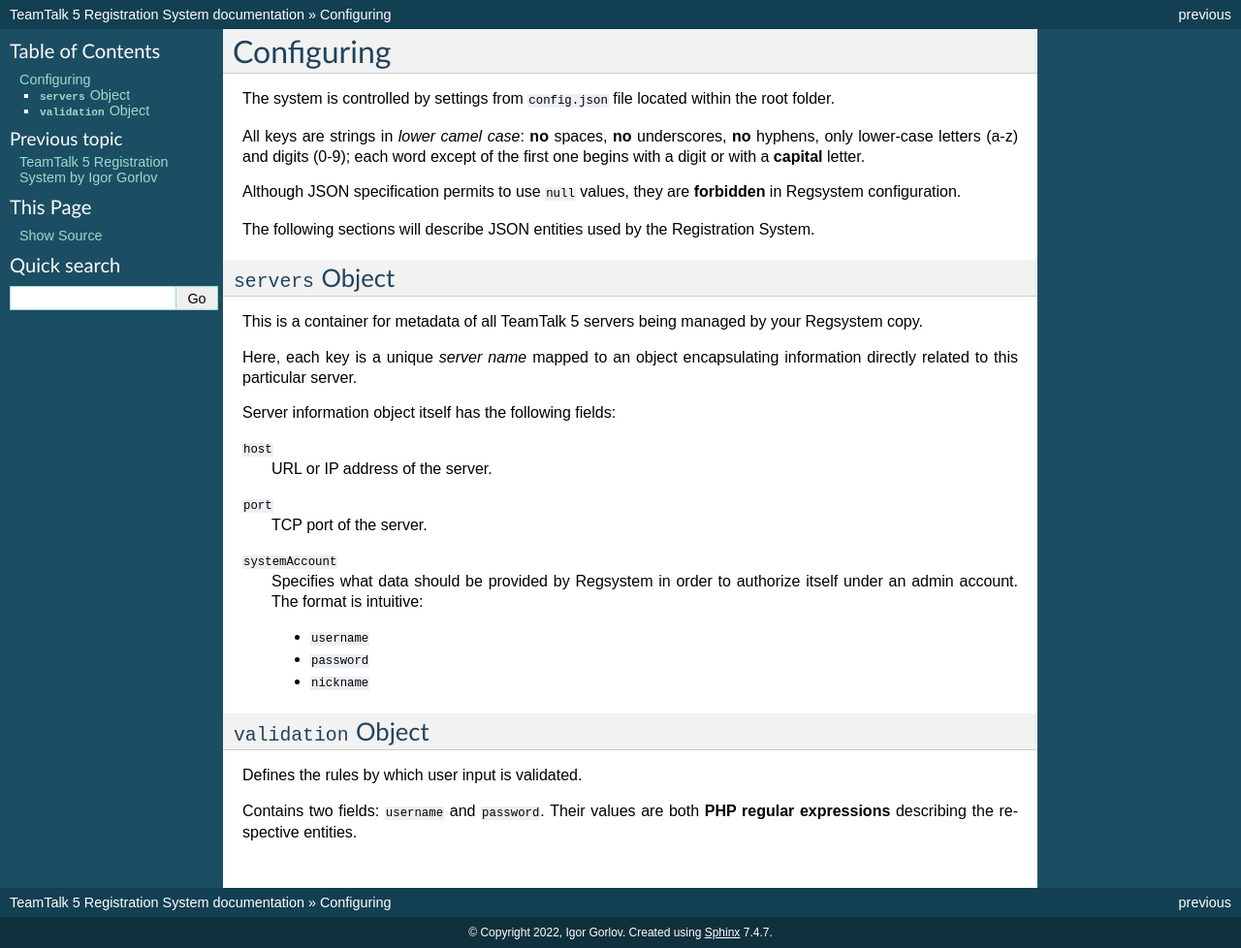
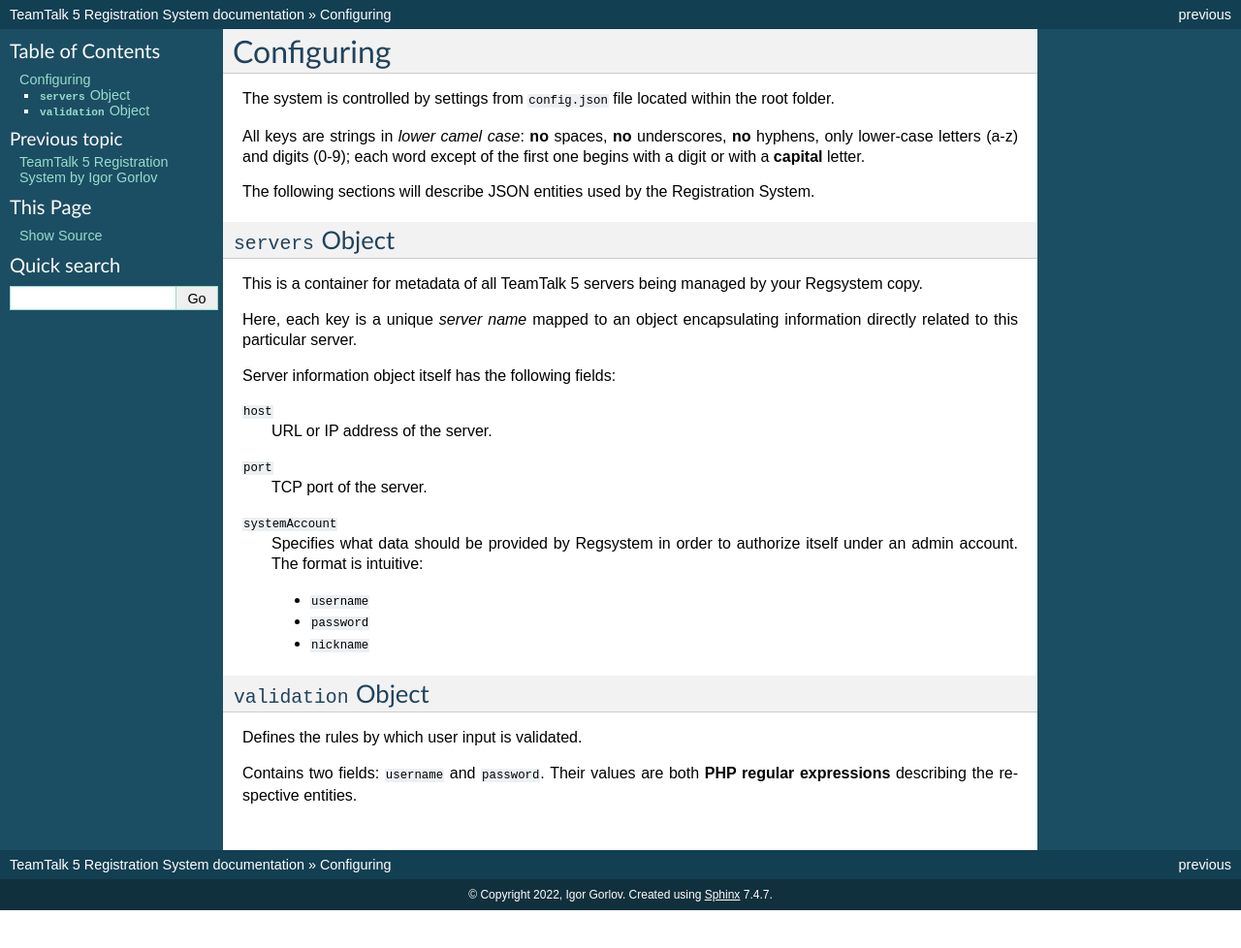
Before and after one commit to igor-gorlov/teamtalk-regsystem, a Sphinx documentation site: the page built from docs/configuring.rst, in a window 1280 px wide. Shown: the whole page at 97% size. Built offline with Sphinx 7.4.7, drawn with Linux system fonts in a browser that asks for light colours; after the commit the page ends 939 px from its top, so only the background shows below that.

Commit message:
In configuration guide, implicitly allow null values

```diff
--- a/docs/configuring.rst
+++ b/docs/configuring.rst
@@ -6,8 +6,6 @@
 All keys are strings in :dfn:`lower camel case`:
 **no** spaces, **no** underscores, **no** hyphens, only lower-case letters (a-z) and digits (0-9);
 each word except of the first one begins with a digit or with a **capital** letter.
-
-Although JSON specification permits to use ``null`` values, they are **forbidden** in Regsystem configuration.
 
 The following sections will describe JSON entities used by the Registration System.
 
```
